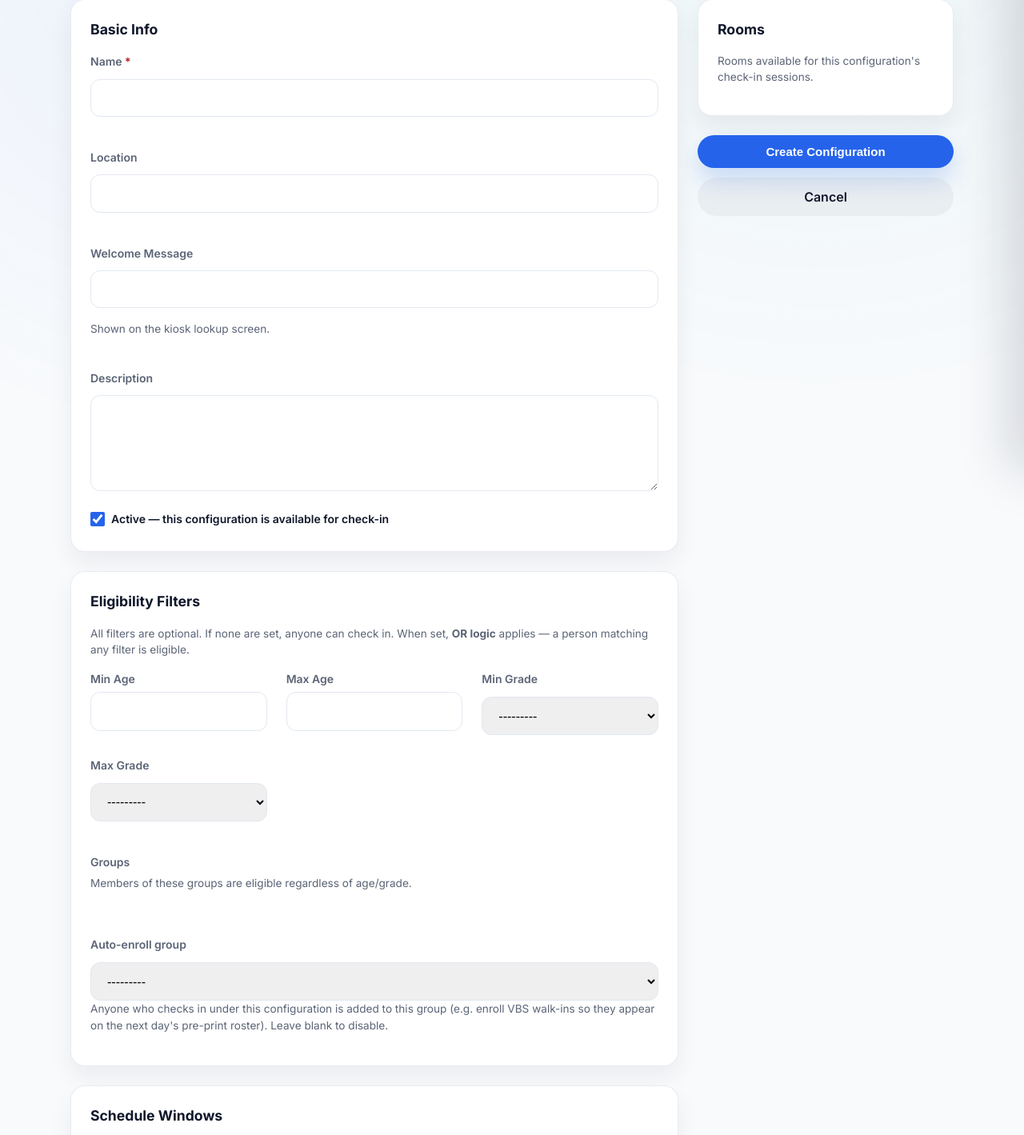
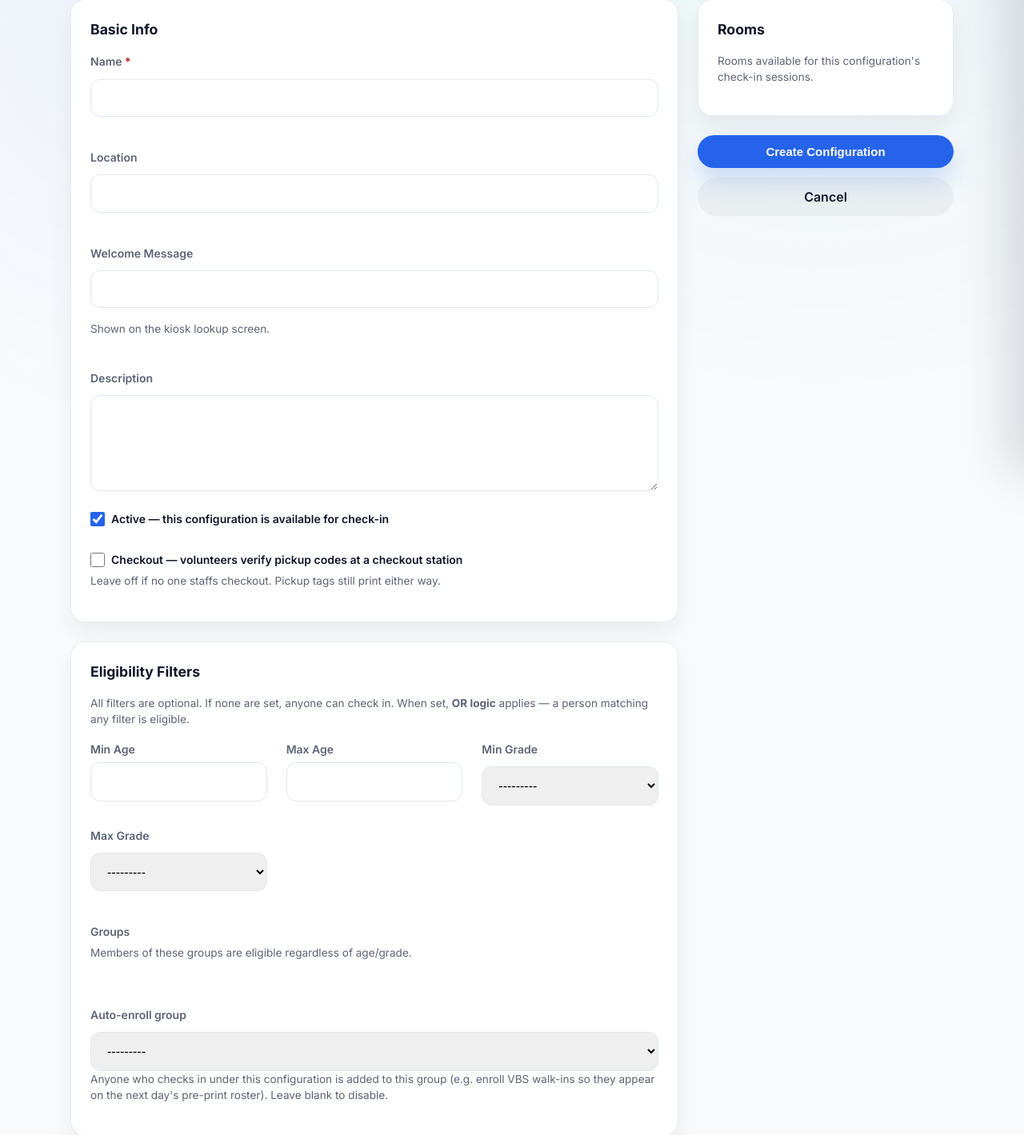
Before and after one commit to TheLVSQ/AnchorPoint, a Django app: page /checkin/configurations/new/ in a window 1280 px wide. Shown: the part 212-1631 px from the top of the page at 80% size. Run offline with Django 5.2, Linux system fonts and the light colour scheme; the visitor is signed in with stand-in values (Sample User, id 1); data that the repository does not hold is empty; parts of the project's set-up code (start-up, migrations or seed data) failed here and were passed over; some libraries are stand-ins or nearby versions.

Commit message:
feat(checkin): per-configuration checkout toggle (off by default) (#85)
CheckInConfiguration.checkout_enabled (default False) controls whether the
volunteer checkout screen exists for that check-in. Off: the Checkout
buttons are hidden and the checkout views redirect to the check-in manager
(a crafted confirm can't check anyone out). Pickup tags and codes still
print/text either way. Standalone sessions (no configuration) have no
checkout. Toggle lives on the Check-In configuration form.

Co-authored-by: Claude Opus 5.5 <noreply@anthropic.com>

```diff
--- a/anchorpoint/checkin/forms.py
+++ b/anchorpoint/checkin/forms.py
@@ -13,7 +13,7 @@ class CheckInConfigurationForm(forms.ModelForm):
         fields = [
             "name", "description", "welcome_message", "location_name",
             "is_active", "rooms", "min_age", "max_age", "min_grade",
-            "max_grade", "groups", "auto_enroll_group",
+            "max_grade", "groups", "auto_enroll_group", "checkout_enabled",
         ]
         widgets = {
             "description": forms.Textarea(attrs={"rows": 3}),
--- a/anchorpoint/checkin/models.py
+++ b/anchorpoint/checkin/models.py
@@ -76,6 +76,12 @@ class CheckInConfiguration(models.Model):
     auto_enroll_group = models.ForeignKey(
         "groups.Group", on_delete=models.SET_NULL, null=True, blank=True,
         related_name="autoenroll_configurations",
+    )
+    # Off = nobody staffs checkout: the checkout screens are hidden and
+    # unreachable. Pickup tags and codes still print/text either way.
+    checkout_enabled = models.BooleanField(
+        default=False,
+        help_text="Show the volunteer checkout screen (verify pickup codes) for this check-in.",
     )
 
     created_at = models.DateTimeField(auto_now_add=True)
@@ -288,6 +294,13 @@ class CheckInSession(models.Model):
                 name="uniq_session_per_config_window_date",
             ),
         ]
+
+
+    @property
+    def checkout_enabled(self):
+        """Checkout follows the session's configuration; standalone sessions
+        (no configuration) have no checkout."""
+        return bool(self.configuration_id and self.configuration.checkout_enabled)
 
     def __str__(self):
         return f"{self.name} - {self.date}"
--- a/anchorpoint/checkin/templates/checkin/config_form.html
+++ b/anchorpoint/checkin/templates/checkin/config_form.html
@@ -40,6 +40,13 @@
               {{ form.is_active }}
               Active — this configuration is available for check-in
             </label>
+          </div>
+          <div class="checkbox-field">
+            <label>
+              {{ form.checkout_enabled }}
+              Checkout — volunteers verify pickup codes at a checkout station
+            </label>
+            <p class="help-text">Leave off if no one staffs checkout. Pickup tags still print either way.</p>
           </div>
         </div>
       </div>
--- a/anchorpoint/checkin/templates/checkin/dashboard.html
+++ b/anchorpoint/checkin/templates/checkin/dashboard.html
@@ -39,7 +39,7 @@
 
                 <div class="hero-actions">
                     <a href="{% url 'checkin:session_detail' session.pk %}" class="btn">View Details</a>
-                    <a href="{% url 'checkin:checkout_lookup' session.pk %}" class="btn ghost">Checkout</a>
+                    {% if session.checkout_enabled %}<a href="{% url 'checkin:checkout_lookup' session.pk %}" class="btn ghost">Checkout</a>{% endif %}
                     <a href="{% url 'checkin:kiosk_lookup' %}" class="btn ghost" target="_blank">Open Kiosk</a>
                 </div>
             </section>
--- a/anchorpoint/checkin/templates/checkin/session_detail.html
+++ b/anchorpoint/checkin/templates/checkin/session_detail.html
@@ -18,7 +18,7 @@
 
 <div class="hero-actions" style="margin-bottom: 2rem;">
     <a href="{% url 'checkin:checkin_manager' session.pk %}" class="btn">Check-in Manager</a>
-    <a href="{% url 'checkin:checkout_lookup' session.pk %}" class="btn ghost">Checkout</a>
+    {% if session.checkout_enabled %}<a href="{% url 'checkin:checkout_lookup' session.pk %}" class="btn ghost">Checkout</a>{% endif %}
     <a href="{% url 'checkin:session_preprint' session.pk %}" class="btn ghost">Pre-print Labels</a>
     <a href="{% url 'checkin:session_edit' session.pk %}" class="btn ghost">Edit Session</a>
     <a href="{% url 'checkin:kiosk_lookup' %}" class="btn ghost" target="_blank">Open Kiosk</a>
--- a/anchorpoint/checkin/views.py
+++ b/anchorpoint/checkin/views.py
@@ -742,10 +742,17 @@ def kiosk_lock(request):
 # =============================================================================
 
 
+def _checkout_disabled(request, session):
+    messages.info(request, "Checkout isn't turned on for this check-in.")
+    return redirect("checkin:checkin_manager", session_id=session.pk)
+
+
 @checkin_team_required
 def checkout_lookup(request, session_id):
     """Look up check-ins by security code for checkout."""
     session = get_object_or_404(CheckInSession, pk=session_id)
+    if not session.checkout_enabled:
+        return _checkout_disabled(request, session)
 
     checkins = None
     checkout_token = ""
@@ -802,6 +809,8 @@ def checkout_confirm(request, session_id):
     are intersected with the ids it covers.
     """
     session = get_object_or_404(CheckInSession, pk=session_id)
+    if not session.checkout_enabled:
+        return _checkout_disabled(request, session)
 
     try:
         token = signing.loads(
```
Also changed, not shown: anchorpoint/checkin/tests/test_kiosk_views.py (+2 -1 lines), anchorpoint/checkin/tests/test_preprint.py (+2 -0 lines), anchorpoint/checkin/tests/test_security.py (+42 -0 lines), anchorpoint/checkin/migrations/0017_checkout_enabled.py (added).
